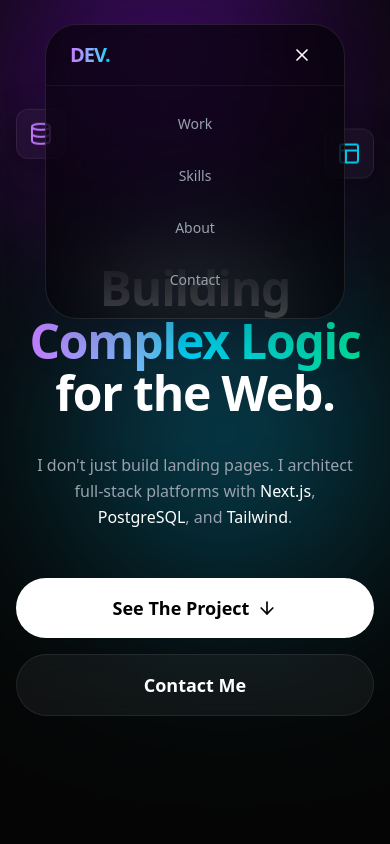
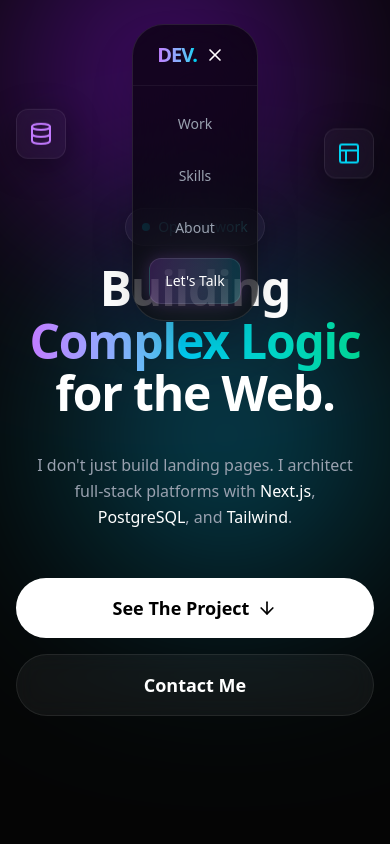
Before and after one commit to Ashes1993/portfolio, a Next.js app: page / in a window 390 px wide. Both pictures are taken after a click on the button 303 px from the left and 55 px from the top of the page. Shown: the top 844 px of the page. Built offline with nearby package versions, Linux system fonts and the light colour scheme.

Commit message:
Navbar optimized. added let's talk to mobile view.

```diff
--- a/components/CaseStudy.js
+++ b/components/CaseStudy.js
@@ -117,7 +117,7 @@ export default function CaseStudy() {
       </motion.div>
 
       {/* MAIN GLASS CARD */}
-      <div className="glass-panel rounded-[2rem] p-8 md:p-12 relative overflow-hidden group">
+      <div className="glass-panel rounded-[2rem] px-4 py-8 md:p-12 relative overflow-hidden group">
         <div className="glow-blob bg-red-900/40 top-0 right-0 w-[500px] h-[500px] blur-[120px] -z-10 transition-opacity duration-700 group-hover:opacity-60" />
 
         {/* LAYOUT UPDATE: Stacked Flex (Vertical) */}
@@ -192,7 +192,7 @@ export default function CaseStudy() {
             {/* --- MOBILE VIEW (Phone Mockup) ---
                 Visible only on Small Screens (< md)
             */}
-            <div className="md:hidden relative w-[280px] h-[90vh] bg-black rounded-[3rem] border-8 border-gray-900 shadow-2xl overflow-hidden ring-1 ring-white/10">
+            <div className="md:hidden relative w-[100%] h-[85vh] bg-black rounded-[3rem] border-8 border-gray-900 shadow-2xl overflow-hidden ring-1 ring-white/10">
               {/* Dynamic Island / Notch */}
               <div className="absolute top-0 left-1/2 -translate-x-1/2 w-32 h-7 bg-black rounded-b-xl z-20 flex justify-center items-center gap-2">
                 <div className="w-10 h-1 rounded-full bg-gray-800/50"></div>
--- a/components/Hero.js
+++ b/components/Hero.js
@@ -8,7 +8,6 @@ export default function Hero() {
       {/* 1. BACKGROUND BLOBS */}
       <div className="glow-blob bg-purple-600 top-[-10%] left-[2%] w-[80vw] h-[80vw] md:w-[500px] md:h-[400px]"></div>
       <div className="glow-blob bg-cyan-600 bottom-[30%] right-[2%] w-[80vw] h-[80vw] md:w-[500px] md:h-[400px] animation-delay-2000"></div>
-      {/* <div className="glow-blob bg-linear-to-br from-purple-600 to-cyan-600 w-[80vw] h-[80%]"></div> */}
 
       {/* 2. MAIN CONTENT */}
       <div className="z-10 text-center max-w-4xl space-y-8 relative">
@@ -62,7 +61,7 @@ export default function Hero() {
             onClick={() =>
               document
                 .getElementById("work")
-                .scrollIntoView({ behavior: "smooth" })
+                ?.scrollIntoView({ behavior: "smooth" })
             }
             className="group relative px-8 py-4 rounded-full bg-white text-black font-bold text-lg hover:bg-gray-200 transition-all duration-300 hover:scale-105 hover:shadow-[0_0_20px_rgba(255,255,255,0.3)] flex items-center gap-2 w-full sm:w-auto justify-center"
           >
@@ -74,7 +73,7 @@ export default function Hero() {
             onClick={() =>
               document
                 .getElementById("contact")
-                .scrollIntoView({ behavior: "smooth" })
+                ?.scrollIntoView({ behavior: "smooth" })
             }
             className="glass-btn px-8 py-4 rounded-full font-bold text-lg w-full sm:w-auto hover:scale-105 transition-transform duration-300"
           >
--- a/components/Navbar.js
+++ b/components/Navbar.js
@@ -7,27 +7,49 @@ export default function Navbar() {
   const [activeSection, setActiveSection] = useState("");
   const [scrolled, setScrolled] = useState(false);
   const [mobileMenuOpen, setMobileMenuOpen] = useState(false);
+  const [isDesktop, setIsDesktop] = useState(true); // Added to safeguard Framer Motion
   const navRef = useRef(null);
 
   const navLinks = [
     { name: "Work", href: "work" },
     { name: "Skills", href: "skills" },
     { name: "About", href: "about" },
-    { name: "Contact", href: "contact" }, // Added Contact to list for mobile map
+    { name: "Contact", href: "contact" },
   ];
 
-  // 1. Scroll Spy Logic
+  // 1. Desktop Detection (Prevents mobile calculation bugs)
+  useEffect(() => {
+    const handleResize = () => setIsDesktop(window.innerWidth >= 768);
+    handleResize(); // Initial check
+    window.addEventListener("resize", handleResize);
+    return () => window.removeEventListener("resize", handleResize);
+  }, []);
+
+  // 2. Scroll Spy Logic
   useEffect(() => {
     const handleScroll = () => {
-      setScrolled(window.scrollY > 50);
-      if (window.scrollY < 100) {
+      const currentScroll = window.scrollY;
+      setScrolled(currentScroll > 50);
+
+      // Reset if at the very top
+      if (currentScroll < 100) {
         setActiveSection("");
         return;
       }
+
+      // Aggressive Bottom-of-Page Detection
+      const scrollHeight = document.documentElement.scrollHeight;
+      const clientHeight = document.documentElement.clientHeight;
+
+      if (Math.ceil(currentScroll + clientHeight) >= scrollHeight - 100) {
+        setActiveSection("contact");
+        return;
+      }
+
       const sections = navLinks.map((link) =>
         document.getElementById(link.href),
       );
-      const scrollPosition = window.scrollY + 150;
+      const scrollPosition = currentScroll + 150;
 
       for (const section of sections) {
         if (
@@ -40,7 +62,6 @@ export default function Navbar() {
       }
     };
 
-    // 2. Click Outside Logic
     const handleClickOutside = (event) => {
       if (navRef.current && !navRef.current.contains(event.target)) {
         setMobileMenuOpen(false);
@@ -60,28 +81,41 @@ export default function Navbar() {
     e.preventDefault();
     const element = document.getElementById(id);
     if (element) {
-      setMobileMenuOpen(false); // Close menu on mobile
+      setMobileMenuOpen(false);
+      setTimeout(() => {
         element.scrollIntoView({ behavior: "smooth" });
+      }, 50);
     }
   };
 
   return (
+    <header
+      className="fixed top-6 left-0 right-0 z-[100] flex justify-center px-4 pointer-events-none"
+      style={{
+        transform: "translateZ(0)",
+        WebkitTransform: "translateZ(0)", // Apple WebKit hardware lock
+      }}
+    >
+      {/* 2. FRAMER MOTION WRAPPER: Handles the slide-down entrance animation safely inside */}
       <motion.nav
         initial={{ y: -100, opacity: 0 }}
         animate={{ y: 0, opacity: 1 }}
         transition={{ duration: 0.8, ease: "easeOut" }}
-      className="fixed top-6 left-0 right-0 z-50 flex justify-center px-4"
+        ref={navRef}
+        className="relative pointer-events-auto"
       >
-      <div ref={navRef} className="relative">
         {/* CONTAINER: The Expanding Glass Pill */}
         <motion.div
-          layout
+          animate={{
+            width: mobileMenuOpen ? (isDesktop ? 300 : "100%") : "auto",
+          }}
           transition={{ type: "spring", bounce: 0.2, duration: 0.6 }}
           className={`
             relative z-50 rounded-[2rem] border border-white/10 flex flex-col overflow-hidden
+            transition-colors duration-300 ease-out
             ${scrolled || mobileMenuOpen ? "bg-black/60 backdrop-blur-2xl shadow-2xl" : "bg-black/20 backdrop-blur-xl shadow-lg"}
-            ${mobileMenuOpen ? "w-[300px]" : "w-auto"}
           `}
+          style={{ width: mobileMenuOpen ? 300 : "auto" }}
         >
           {/* HEADER ROW (Logo + Button) */}
           <div
@@ -101,7 +135,7 @@ export default function Navbar() {
               DEV.
             </span>
 
-            {/* DESKTOP LINKS (Hidden on Mobile) */}
+            {/* DESKTOP LINKS */}
             {!mobileMenuOpen && (
               <div className="hidden md:flex gap-2 text-sm font-medium text-gray-400">
                 {navLinks.slice(0, 3).map((link) => {
@@ -122,7 +156,7 @@ export default function Navbar() {
                     >
                       {isActive && (
                         <motion.div
-                          layoutId="activeTab"
+                          layoutId={isDesktop ? "activeTab" : undefined}
                           className="absolute inset-0 bg-white/10 border border-white/5 rounded-full"
                           transition={{
                             type: "spring",
@@ -148,8 +182,12 @@ export default function Navbar() {
                 onClick={(e) => scrollToSection(e, "contact")}
                 className="hidden md:block relative group overflow-hidden bg-white text-black px-5 py-2 rounded-full text-sm font-bold shadow-[0_0_15px_rgba(255,255,255,0.2)] transition-transform active:scale-95 whitespace-nowrap"
               >
-                <span className="absolute inset-0 bg-gradient-to-r from-purple-500 to-cyan-500 opacity-0 group-hover:opacity-100 transition-opacity duration-300 ease-out" />
-                <span className="relative z-10 transition-colors duration-300 group-hover:text-white">
+                <span
+                  className={`absolute inset-0 bg-gradient-to-r from-purple-500 to-cyan-500 transition-opacity duration-300 ease-out ${activeSection === "contact" ? "opacity-100" : "opacity-0 group-hover:opacity-100"}`}
+                />
+                <span
+                  className={`relative z-10 transition-colors duration-300 ${activeSection === "contact" ? "text-white" : "group-hover:text-white"}`}
+                >
                   Let's Talk
                 </span>
               </button>
@@ -164,7 +202,7 @@ export default function Navbar() {
             </button>
           </div>
 
-          {/* MOBILE MENU CONTENT (Expands Downwards) */}
+          {/* MOBILE MENU CONTENT */}
           <AnimatePresence>
             {mobileMenuOpen && (
               <motion.div
@@ -175,7 +213,11 @@ export default function Navbar() {
                 className="overflow-hidden md:hidden border-t border-white/5"
               >
                 <div className="flex flex-col p-4 gap-2">
-                  {navLinks.map((link) => (
+                  {navLinks.map((link) => {
+                    const isContact = link.href === "contact";
+                    const isActive = activeSection === link.href;
+
+                    return (
                       <a
                         key={link.name}
                         href={`#${link.href}`}
@@ -183,21 +225,26 @@ export default function Navbar() {
                         className={`
                           text-center py-3 rounded-xl text-sm font-medium transition-all
                           ${
-                          activeSection === link.href
+                            isContact
+                              ? isActive
+                                ? "bg-gradient-to-r from-purple-500 to-cyan-500 text-white font-bold shadow-[0_0_20px_rgba(168,85,247,0.4)] border border-transparent"
+                                : "bg-gradient-to-r from-purple-500/20 to-cyan-500/20 text-white border border-white/10 shadow-[0_0_15px_rgba(168,85,247,0.2)]"
+                              : isActive
                                 ? "bg-white/10 text-white shadow-[0_0_10px_rgba(255,255,255,0.1)]"
                                 : "text-gray-400 hover:text-white hover:bg-white/5"
                           }
                         `}
                       >
-                      {link.name}
+                        {isContact ? "Let's Talk" : link.name}
                       </a>
-                  ))}
+                    );
+                  })}
                 </div>
               </motion.div>
             )}
           </AnimatePresence>
         </motion.div>
-      </div>
       </motion.nav>
+    </header>
   );
 }
```
Lines whose indentation alone changed are shown as unchanged.
